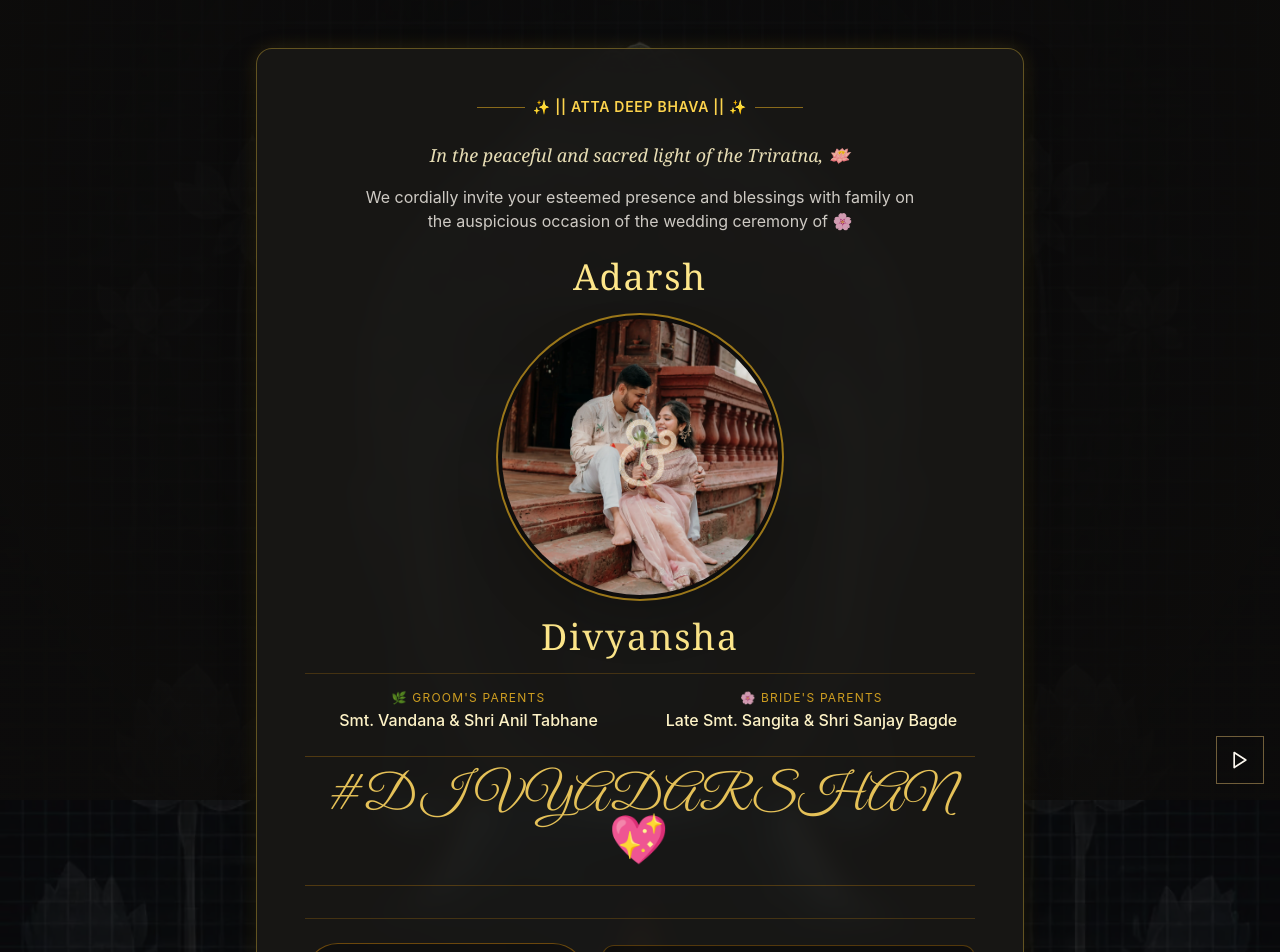
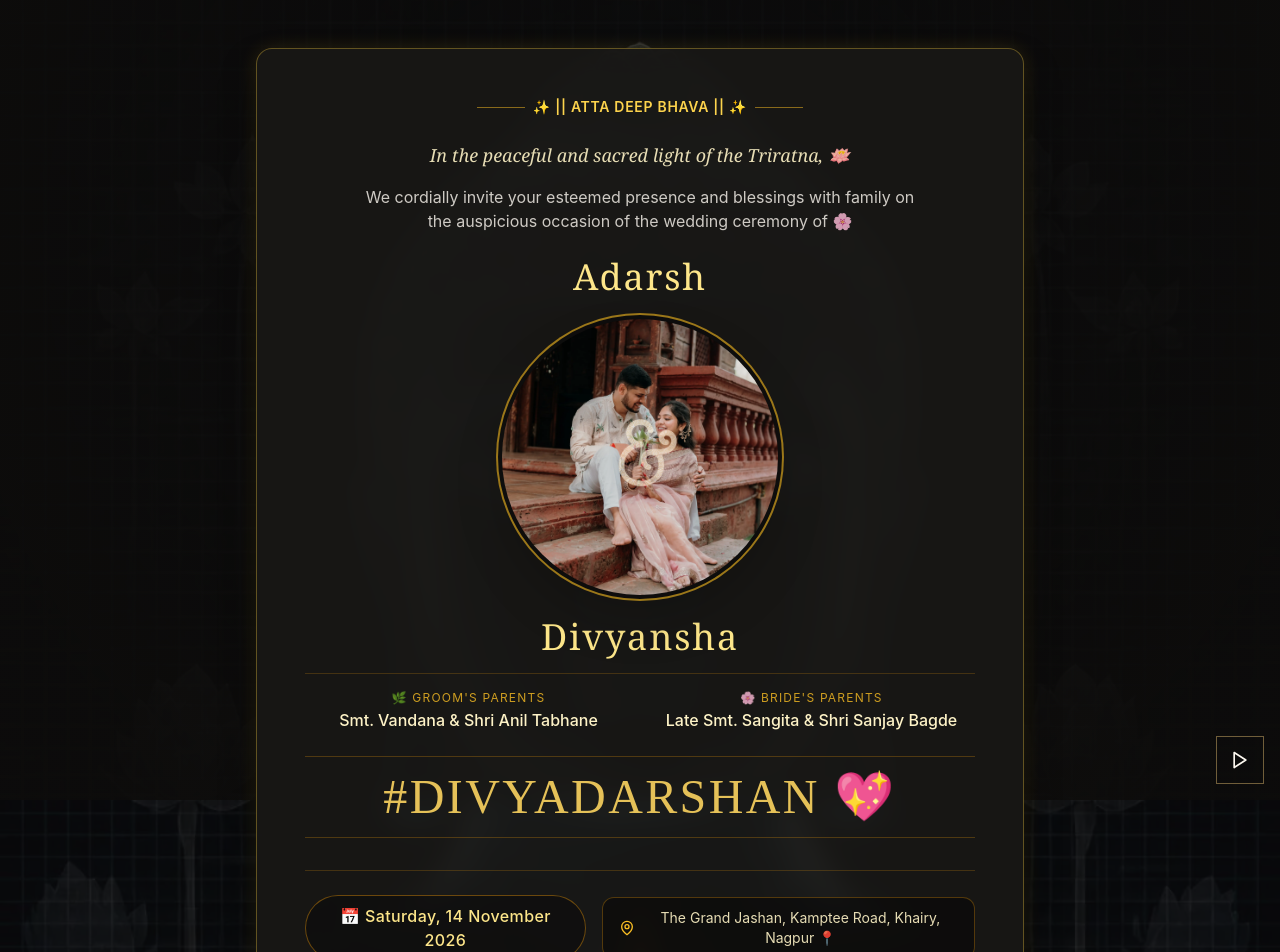
Before and after one commit to Adoniskingx/AD, a React (Vite) app in the folder adarsh-divyansha-wedding/: page / in a window 1280 px wide. Shown: the top 952 px of the page. Built offline with nearby package versions, Linux system fonts and the light colour scheme.

Commit message:
Change font family for DIVYADARSHAN styling

```diff
--- a/adarsh-divyansha-wedding/src/index.css
+++ b/adarsh-divyansha-wedding/src/index.css
@@ -52,7 +52,7 @@
   color: #E5C158;
 }
 
-/* Trendy Script Font for #DIVYADARSHAN */
+/* Bradley Hand Style Font for #DIVYADARSHAN */
 .font-script {
-  font-family: 'Great Vibes', cursive;
+  font-family: 'Bradley Hand ITC', 'Bradley Hand', 'Patrick Hand', cursive;
 }
```
